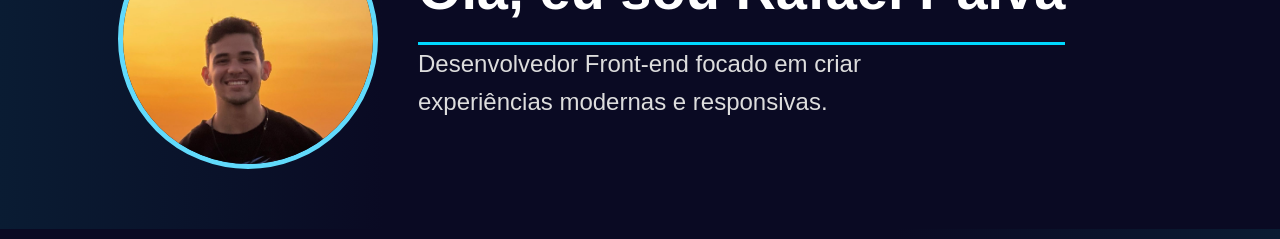
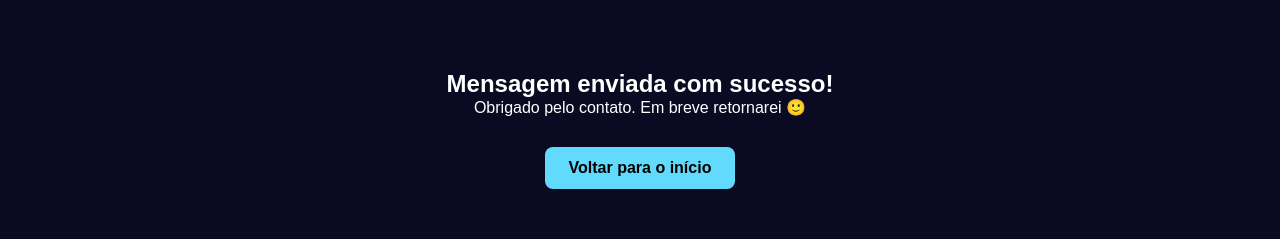
Before and after one commit to paiva737/portfolio, a React (Create React App) app: page /#/obrigado in a window 1280 px wide. Before the commit this address led to /. Shown: the part 191-430 px from the top of the page. Built offline with nearby package versions, Linux system fonts and the light colour scheme.

Commit message:
adicionando funções do form de contato e estilizando as abas

```diff
--- a/package.json
+++ b/package.json
@@ -11,6 +11,7 @@
     "react": "^19.1.0",
     "react-dom": "^19.1.0",
     "react-icons": "^5.5.0",
+    "react-router-dom": "^6.30.0",
     "react-scripts": "5.0.1",
     "web-vitals": "^2.1.4"
   },
--- a/public/index.html
+++ b/public/index.html
@@ -1,5 +1,5 @@
 <!DOCTYPE html>
-<html lang="en">
+<html lang="pt-br">
   <head>
     <meta charset="utf-8" />
     <link rel="icon" href="%PUBLIC_URL%/favicon.ico" />
@@ -24,7 +24,7 @@
       work correctly both with client-side routing and a non-root public URL.
       Learn how to configure a non-root public URL by running `npm run build`.
     -->
-    <title>React App</title>
+    <title>Rafael's Portifolio </title>
   </head>
   <body>
     <noscript>You need to enable JavaScript to run this app.</noscript>
--- a/src/App.js
+++ b/src/App.js
@@ -1,4 +1,6 @@
-import React from 'react';
+import React, { useEffect } from 'react';
+import { HashRouter as Router, Routes, Route } from 'react-router-dom';
+
 import Hero from './components/Hero/Hero';
 import About from './components/About/About';
 import Skills from './components/Skills/Skills';
@@ -6,25 +8,28 @@ import Projects from './components/Projects/Projects';
 import Certificates from './components/Certificates/Experience';
 import Contact from './components/Contact/Contact';
 import DirectContact from './components/DirectContact/DirectContact';
-import { useEffect } from 'react';
+import Obrigado from './components/paginaObrigado/Obrigado';
 import AOS from 'aos';
 import 'aos/dist/aos.css';
-
 
 function App() {
   useEffect(() => {
     AOS.init({
       duration: 1000,
       offset: 300,
-      easing: 'ease-in-out' ,
+      easing: 'ease-in-out',
       once: true,
       anchorPlacement: 'top-bottom',
     });
   }, []);
 
-
   return (
-    <div>
+    <Router>
+      <Routes>
+        <Route
+          path="/"
+          element={
+            <>
               <Hero />
               <About />
               <Skills />
@@ -32,7 +37,12 @@ function App() {
               <Certificates />
               <Contact />
               <DirectContact />
-    </div>
+            </>
+          }
+        />
+        <Route path="/obrigado" element={<Obrigado />} />
+      </Routes>
+    </Router>
   );
 }
 
--- a/src/components/Certificates/Experience.module.css
+++ b/src/components/Certificates/Experience.module.css
@@ -1,5 +1,6 @@
 body{
   background-color: #0A0A23;
+  background: linear-gradient(to left, #0a0a23, #0a0a23 70%, #0a1c33);
 }
 
 
--- a/src/components/Contact/Contact.jsx
+++ b/src/components/Contact/Contact.jsx
@@ -1,15 +1,38 @@
-import React from 'react';
+import React, { useEffect } from 'react';
+import AOS from 'aos';
+import 'aos/dist/aos.css';
 import styles from './Contact.module.css';
 
 const Contact = () => {
+  useEffect(() => {
+    AOS.init({
+      duration: 1000,
+      offset: 300,
+      easing: 'ease-in-out',
+      once: true,
+      anchorPlacement: 'top-bottom',
+    });
+  }, []);
+
   return (
-    <section className={styles.contact}>
+    <section className={styles.contact} id="contact" data-aos="fade-up">
       <h2>Contato</h2>
-      <form>
-        <input type="text" placeholder="Nome" required />
-        <input type="email" placeholder="Email" required />
-        <textarea placeholder="Mensagem" rows="5" required></textarea>
+      <form action="https://formsubmit.co/rafaelpaiva636@gmail.com" method="POST">
+        <div className={styles.inputWrapper}>
+          <input type="text" name="name" placeholder="Nome" required />
+        </div>
+        <div className={styles.inputWrapper}>
+          <input type="text" name="Subject" placeholder="Assunto" required />
+        </div>
+        <div className={styles.inputWrapper}>
+          <textarea name="message" placeholder="Mensagem" rows="5" required></textarea>
+        </div>
+
+        <input type="hidden" name="_captcha" value="false" />
+        <input type="hidden" name="_next" value="http://localhost:3000/#/obrigado" />
+
         <button type="submit">Enviar</button>
+
       </form>
     </section>
   );
--- a/src/components/Contact/Contact.module.css
+++ b/src/components/Contact/Contact.module.css
@@ -4,6 +4,7 @@
   color: #ffffff;
   font-family: 'Poppins', sans-serif;
   text-align: center;
+  background: linear-gradient(to right, #0a0a23, #0a0a23 70%, #0a1c33);
 }
 
 .contact h2 {
@@ -19,18 +20,42 @@
   margin: 0 auto;
 }
 
-  input, textarea {
-    padding: 12px;
-    border-radius: 8px;
-    border: none;
+.inputWrapper {
+  width: 100%;
+
+}
+
+.inputWrapper input,
+.inputWrapper textarea {
+  width: 100%;
+  padding: 20px;
+  border-radius: 6px;
+  border: 2px solid #61dafb;
+  background-color: #0A0A23;
+  color: #ffffff;
   font-size: 1rem;
+  outline: none;
+  position: relative;
+  animation: flash 1.5s infinite;
 }
+
+
+@keyframes flash {
+  0%, 100% {
+    box-shadow: 0 0 0 0 rgba(97, 218, 251, 0.3);
+  }
+  50% {
+    box-shadow: 0 0 15px 5px rgba(97, 218, 251, 0.8);
+  }
+}
+
+
 
 button {
   padding: 12px;
   border: none;
   border-radius: 8px;
-    background-color: #61dafb;
+  background-color: #fff;
   color: #000;
   font-weight: bold;
   font-size: 1rem;
--- a/src/components/DirectContact/DirectContact.module.css
+++ b/src/components/DirectContact/DirectContact.module.css
@@ -4,6 +4,7 @@
     color: #ffffff;
     font-family: 'Poppins', sans-serif;
     text-align: center;
+    background: linear-gradient(to left, #0a0a23, #0a0a23 70%, #0a1c33);
   }
 
   .direct h2 {
--- a/src/components/Projects/Projects.module.css
+++ b/src/components/Projects/Projects.module.css
@@ -5,6 +5,7 @@
   font-family: 'Poppins', sans-serif;
   text-align: center;
   overflow-x: hidden;
+  background: linear-gradient(to right, #0a0a23, #0a0a23 70%, #0a1c33);
 }
 
 .projects h2 {
--- /dev/null
+++ b/src/components/paginaObrigado/Obrigado.jsx
@@ -0,0 +1,15 @@
+import React from 'react';
+import { Link } from 'react-router-dom';
+import styles from './Obrigado.module.css';
+
+const Obrigado = () => {
+  return (
+    <section className={styles.obrigado}>
+      <h2>Mensagem enviada com sucesso!</h2>
+      <p>Obrigado pelo contato. Em breve retornarei 🙂</p>
+      <Link to="/" className={styles.button}>Voltar para o início</Link>
+    </section>
+  );
+};
+
+export default Obrigado;
--- /dev/null
+++ b/src/components/paginaObrigado/Obrigado.module.css
@@ -0,0 +1,28 @@
+.obrigado {
+  padding: 80px 20px;
+  background-color: #0A0A23;
+  color: #ffffff;
+  font-family: 'Poppins', sans-serif;
+  text-align: center;
+  min-height: 80vh;
+  display: flex;
+  flex-direction: column;
+  justify-content: center;
+  align-items: center;
+}
+
+.button {
+  margin-top: 30px;
+  padding: 12px 24px;
+  background-color: #61dafb;
+  color: #000;
+  border: none;
+  border-radius: 8px;
+  font-weight: bold;
+  text-decoration: none;
+  transition: background-color 0.3s ease;
+}
+
+.button:hover {
+  background-color: #4bbbe0;
+}
--- a/src/index.js
+++ b/src/index.js
@@ -11,7 +11,5 @@ root.render(
   </React.StrictMode>
 );
 
-// If you want to start measuring performance in your app, pass a function
-// to log results (for example: reportWebVitals(console.log))
-// or send to an analytics endpoint. Learn more: https://bit.ly/CRA-vitals
+
 reportWebVitals();
```
Also changed, not shown: 1 other file (tests, documents, lock files or other folders). Lines whose indentation alone changed are shown as unchanged.
